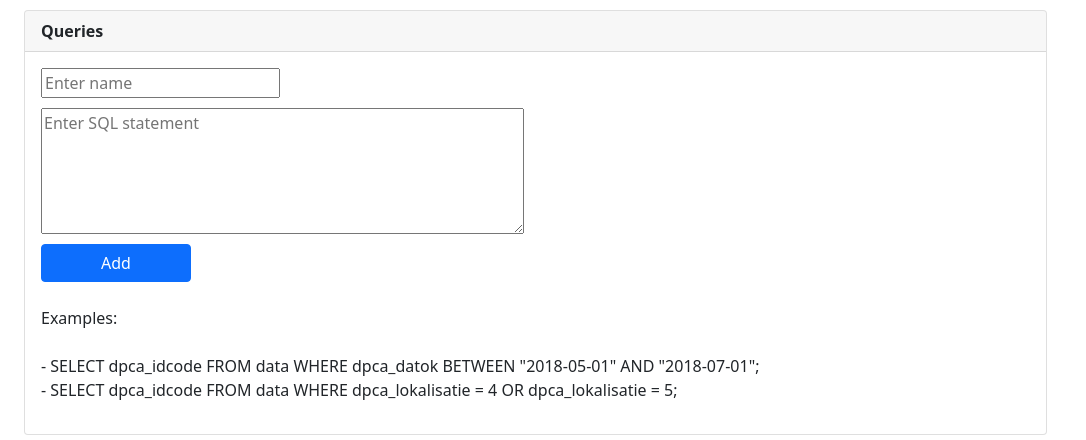
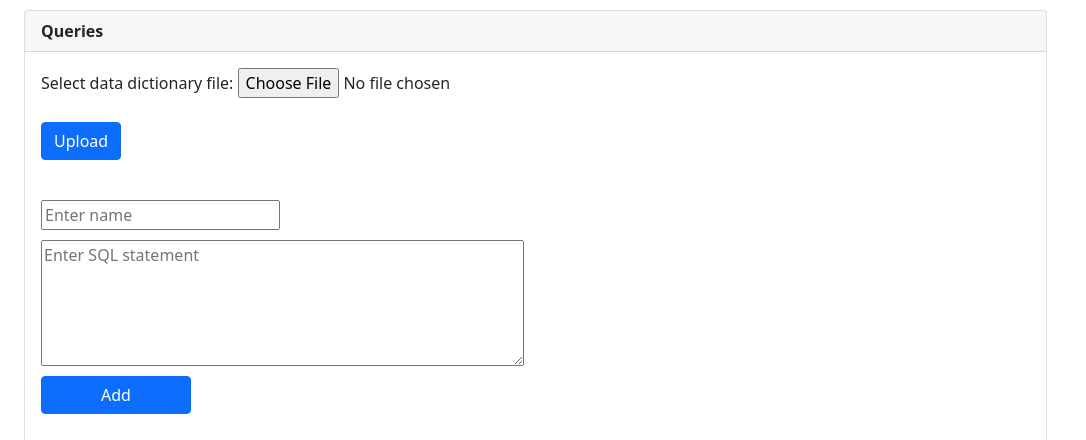
Before and after one commit to rbrecheisen/hpbdash, a Django app: page / in a window 1280 px wide. Shown: the part 66-506 px from the top of the page, without its empty margins (0-1086 px from the left). Run offline with Django 4.2, Linux system fonts and the light colour scheme; the visitor is signed in with stand-in values (Sample User, id 1); data that the repository does not hold is empty; parts of the project's set-up code (start-up, migrations or seed data) failed here and were passed over; some libraries are stand-ins or nearby versions.

Commit message:
Saving work

```diff
--- a/src/hpbdash/app/templates/queries.html
+++ b/src/hpbdash/app/templates/queries.html
@@ -6,11 +6,17 @@
             <div class="card" style="margin-top: 10px;">
                 <div class="card-header"><b>Queries</b></div>
                 <div class="card-body">
+                    <form action="/upload" method="post" enctype="multipart/form-data">
+                        {% csrf_token %}
+                        <label for="files">Select data dictionary file:</label>
+                        <input type="file" id="file" name="file"/><br><br>
+                        <button type="submit" class="btn btn-primary">Upload</button>
+                    </form>
+                    <br>
                     <form action="/queries/create" method="post" enctype="multipart/form-data">
                         {% csrf_token %}
                         <input type="text" name="name" placeholder="Enter name" /><br>
                         <textarea style="margin-top: 10px;" name="sql_statement" placeholder="Enter SQL statement" rows="5" cols="50"></textarea><br>
-                        <!-- <p style="margin-top: 10px;">SELECT dpca_idcode FROM data WHERE dpca_datok BETWEEN "2018-05-01" AND "2018-07-01";</p> -->
                         <button style="margin-top: 10px; width: 150px;" type="submit" class="btn btn-primary">Add</button><br>
                         <br>
                         Examples:<br>
--- a/src/hpbdash/app/urls.py
+++ b/src/hpbdash/app/urls.py
@@ -10,4 +10,5 @@ urlpatterns = [
     path('queries/<int:query_id>/results/<int:query_result_id>/', views.get_query_result),
     path('queries/<int:query_id>/results/<int:query_result_id>/download', views.download_query_result),
     path('queries/<int:query_id>/results/<int:query_result_id>/show', views.show_query_result),
+    path('upload', views.upload_data_dictionary),
 ]
--- a/src/hpbdash/app/views.py
+++ b/src/hpbdash/app/views.py
@@ -4,11 +4,29 @@ from django.shortcuts import render
 from django.views.static import serve
 from django.conf import settings
 from django.utils import timezone
+from django.core.files.storage import default_storage
 from django.contrib.auth.decorators import login_required
+from django.core.files.base import ContentFile
+from django.core.files.uploadedfile import InMemoryUploadedFile, TemporaryUploadedFile
 
 from .models import QueryModel, QueryResultModel
 
 from barbell2.castor.castor2sqlite import CastorQuery
+
+
+@login_required
+def upload_data_dictionary(request):
+    """ Processes upload of a Castor export file and extracts a dictionary of all option variables and their values
+    """
+    f = request.FILES.get('file')
+    if isinstance(f, TemporaryUploadedFile):
+        f_path = f.temporary_file_path
+        print(f'TemporaryUploadedFile: {f_path}')
+    elif isinstance(f, InMemoryUploadedFile):
+        f_path = os.path.join(settings.MEDIA_ROOT, default_storage.save(f.name, ContentFile(f.read())))
+        print(f'InMemoryUploadedFile: {f_path}')
+    queries = QueryModel.objects.all()
+    return render(request, 'queries.html', context={'queries': queries})
 
 
 @login_required
--- a/src/hpbdash/hpbdash/settings.py
+++ b/src/hpbdash/hpbdash/settings.py
@@ -111,10 +111,12 @@ USE_TZ = True
 
 # Static files (CSS, JavaScript, Images)
 # https://docs.djangoproject.com/en/4.1/howto/static-files/
+STATIC_URL = 'static/'
 
-STATIC_URL = 'static/'
+# Media files
+MEDIA_ROOT = '/tmp/castor/uploads'
+os.makedirs(MEDIA_ROOT, exist_ok=True)
 
 # Default primary key field type
 # https://docs.djangoproject.com/en/4.1/ref/settings/#default-auto-field
-
 DEFAULT_AUTO_FIELD = 'django.db.models.BigAutoField'
```
